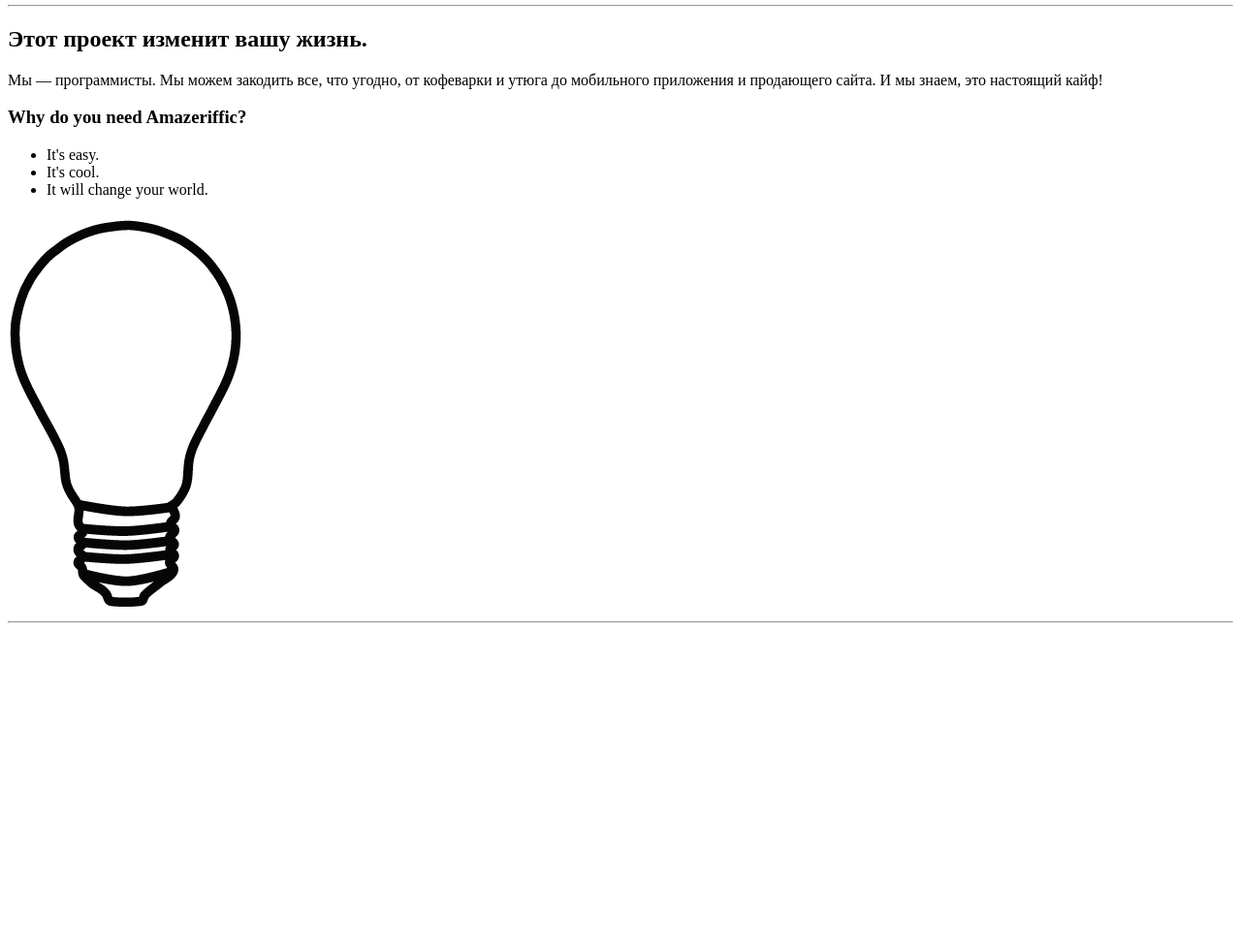
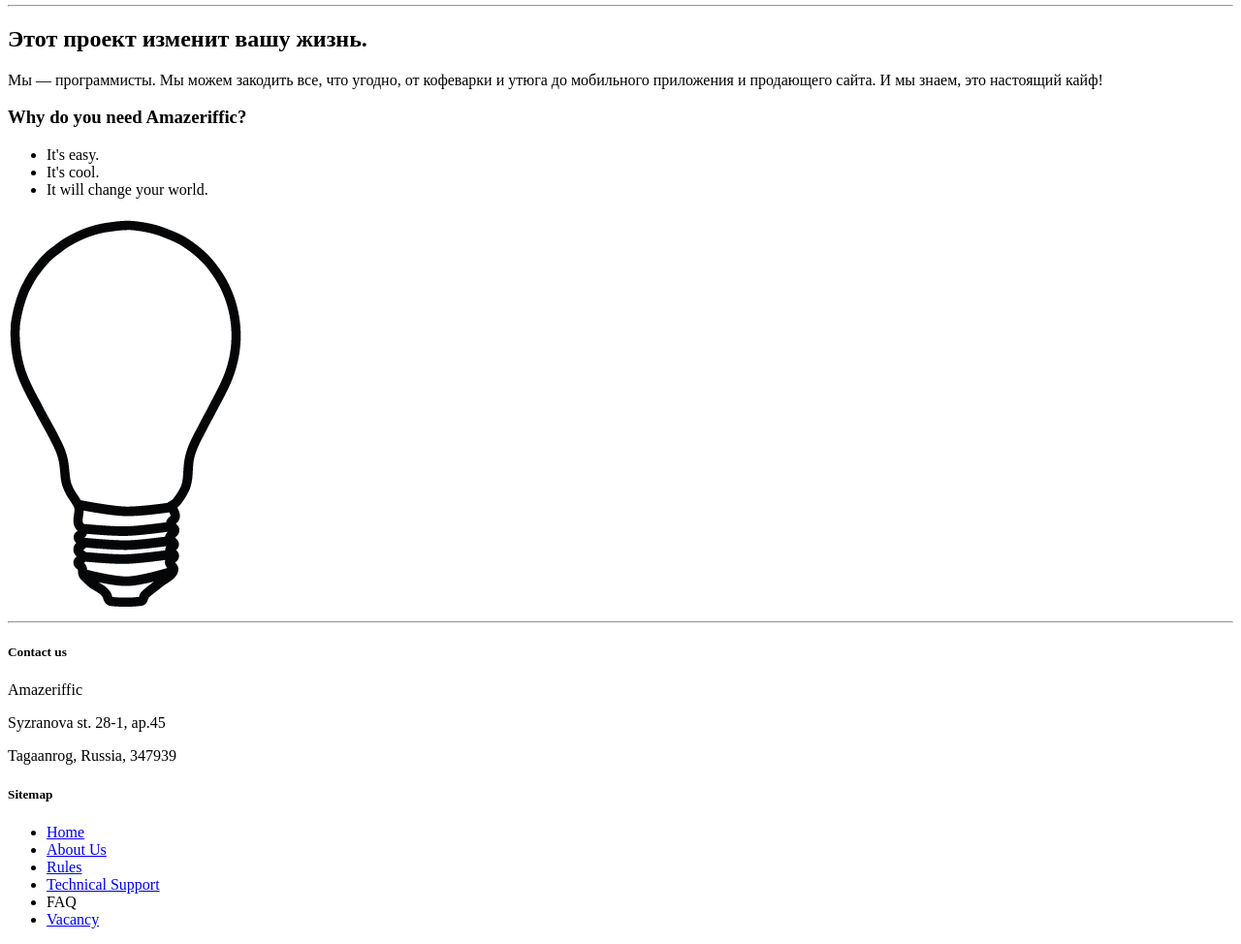
Before and after one commit to Krepish/amazeriffic, a plain HTML site: page index.html in a window 1280 px wide. Shown: the part 101-1075 px from the top of the page at 97% size. Before the commit the page ends 800 px from the top, so only its background shows below. Drawn offline with Linux system fonts and the light colour scheme.

Commit message:
Changes in footer part

```diff
--- a/index.html
+++ b/index.html
@@ -1,5 +1,5 @@
 <!doctype html>
-<html>
+<html lang="ru">
 	<head>
 		<title>Amazing and teriffic project</title>
 	<style type="text/css">
@@ -31,6 +31,23 @@
 		</main>
 		<hr>
 		<footer>
+			<div class="contact">
+				<h5>Contact us</h5>
+				<p>Amazeriffic</p>
+				<p>Syzranova st. 28-1, ap.45</p>
+				<p>Tagaanrog, Russia, 347939</p>
+			</div>
+			<div class="sitemap">
+				<h5>Sitemap</h5>
+				<ul>
+					<li><a href="#">Home</a></li>
+					<li><a href="#">About Us</a></li>
+					<li><a href="#">Rules</a></li>
+					<li><a href="#">Technical Support</a></li>
+					<li><a href="#"></a>FAQ</li>
+					<li><a href="#">Vacancy</a></li>
+				</ul>
+			</div>
 		</footer>
 	</body>
 </html>
```
